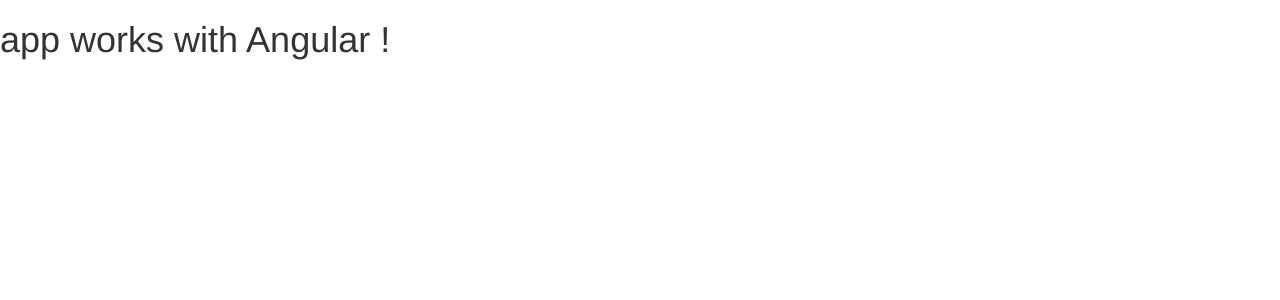
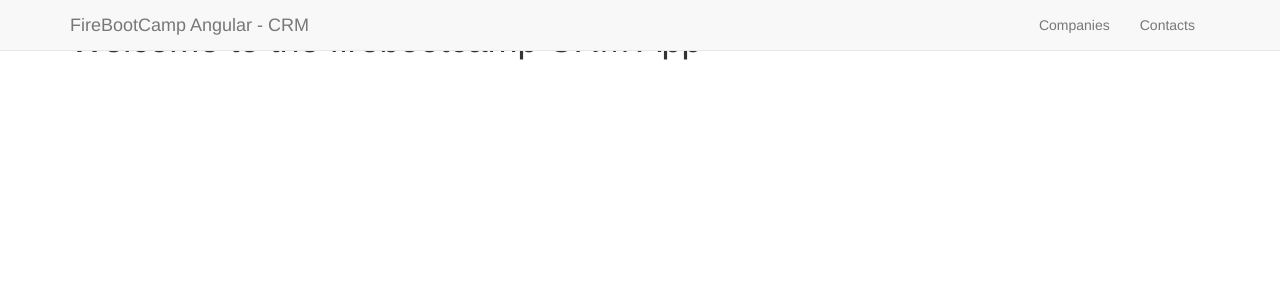
Before and after one commit to mossgreen/firebootcamp-crm, an Angular app: page / in a window 1280 px wide. Shown: the top 300 px of the page. Built offline with nearby package versions, Linux system fonts and the light colour scheme.

Commit message:
Add top level routing

```diff
--- a/src/app/app.component.html
+++ b/src/app/app.component.html
@@ -1,3 +1,17 @@
-<h1>
-  {{title}}
-</h1>
+<nav class="navbar navbar-default navbar-fixed-top">
+  <div class="container">
+    <div class="navbar-header">
+      <a href="/" class="navbar-brand">
+        FireBootCamp Angular - CRM
+      </a>
+    </div>
+    <ul class="nav navbar-nav pull-right">
+      <li><a href="" routerLink="company">Companies</a></li>
+      <li><a href="" routerLink="contact">Contacts</a></li>
+    </ul>
+  </div>
+</nav>
+
+<div class="main container">
+  <router-outlet></router-outlet>
+</div>
--- a/src/app/app.module.ts
+++ b/src/app/app.module.ts
@@ -5,6 +5,8 @@
 
 import { AppComponent } from './app.component';
 import {CoreModule} from './core/core.module';
+
+import {routing} from './app.routes';
 
 @NgModule({
   declarations: [
@@ -15,6 +17,7 @@
     FormsModule,
     HttpModule,
     CoreModule,
+    routing,
   ],
   providers: [],
   bootstrap: [AppComponent]
--- /dev/null
+++ b/src/app/app.routes.ts
@@ -0,0 +1,8 @@
+import {Routes, RouterModule} from '@angular/router';
+import {ModuleWithProviders} from '@angular/core';
+
+const appRoutes:Routes=[
+    {path:'', loadChildren:'app/home/home.module#HomeModule'},
+];
+
+export const routing: ModuleWithProviders = RouterModule.forRoot(appRoutes);
```
